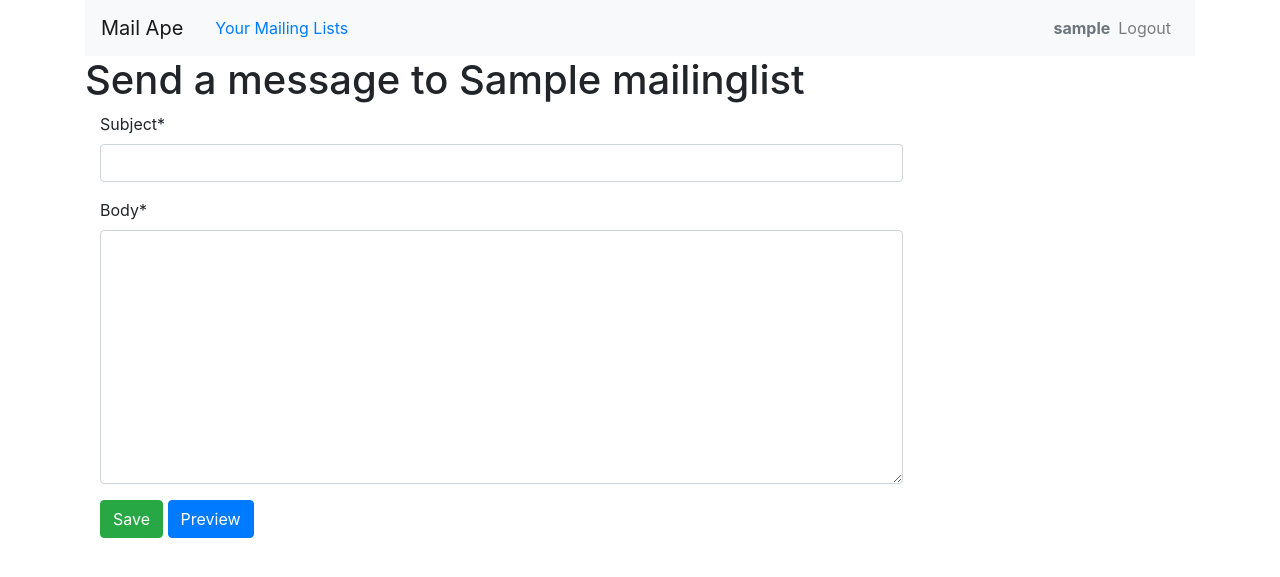
After one commit to abhie-lp/mail-ape, a Django app: page /mailinglist/00000000-0000-0000-0000-000000000001/message/new/ in a window 1280 px wide. The commit adds this page. Shown: the top 577 px of the page. Run offline with Django 3.2, Linux system fonts and the light colour scheme; a user stored in the database is signed in; tables that the repository leaves empty hold one stand-in row (values such as "Sample post"); some libraries are stand-ins or nearby versions.

Commit message:
Added CreateMessage view

```diff
--- a/mailinglist/urls.py
+++ b/mailinglist/urls.py
@@ -4,6 +4,8 @@ from django.urls import path, include
 app_name = "mailinglist"
 
 uuid_urls = [
+    path("message/new/", views.CreateMessageView.as_view(),
+         name="create_message"),
     path("unsubscribe/", views.UnsubscribeView.as_view(), name="unsubscribe"),
     path("delete/", views.MailingListDeleteView.as_view(), name="delete"),
     path("manage/", views.MailingListDetailView.as_view(), name="manage"),
--- a/mailinglist/views.py
+++ b/mailinglist/views.py
@@ -85,3 +85,46 @@ class UnsubscribeView(generic.DeleteView):
     def get_success_url(self):
         mailing_list = self.object.mailing_list
         return reverse("mailinglist:manage", args=[mailing_list.id])
+
+
+class CreateMessageView(LoginRequiredMixin, generic.CreateView):
+
+    SAVE_ACTION = "save"
+    PREVIEW_ACTION = "preview"
+
+    form_class = forms.MessageForm
+    template_name = "mailinglist/message_form.html"
+
+    def get_success_url(self):
+        return reverse("mailinglist:manage", args=[self.object.mailing_list.id])
+
+    def get_initial(self):
+        mailing_list = self.get_mailinglist()
+        return {"mailing_list": mailing_list.id}
+
+    def get_context_data(self, **kwargs):
+        ctx = super().get_context_data(**kwargs)
+        mailing_list = self.get_mailinglist()
+        ctx.update({
+            "mailing_list": mailing_list,
+            'SAVE_ACTION': self.SAVE_ACTION,
+            "PREVIEW_ACTION": self.PREVIEW_ACTION,
+        })
+
+        return ctx
+
+    def form_valid(self, form):
+        action = self.request.POST.get("action")
+        if action == self.PREVIEW_ACTION:
+            context = self.get_context_data(form=form, message=form.instance)
+            return self.render_to_response(context=context)
+        elif action == self.SAVE_ACTION:
+            return super().form_valid(form)
+
+    def get_mailinglist(self):
+        mailing_list = get_object_or_404(models.MailingList,
+                                         id=self.kwargs.get("pk"))
+        if not mailing_list.user_can_use_mailing_list(self.request.user):
+            raise PermissionError()
+
+        return mailing_list
--- a/templates/mailinglist/mailinglist_detail.html
+++ b/templates/mailinglist/mailinglist_detail.html
@@ -13,7 +13,7 @@
 
   <h2>Messages</h2>
   <div>Send New
-    <a class="btn btn-primary"  href="#% url 'mailinglist:create_message' object.id %}">
+    <a class="btn btn-primary"  href="{% url 'mailinglist:create_message' object.id %}">
       Send new message
     </a>
   </div>
--- /dev/null
+++ b/templates/mailinglist/message_form.html
@@ -0,0 +1,32 @@
+{% extends "base.html" %}
+{% load crispy_forms_tags %}
+{% load markdownify %}
+
+{% block title %}Send a message to {{ mailing_list }}{% endblock title %}
+
+{% block body %}
+  <h1>Send a message to {{ mailing_list.name }}</h1>
+  {% if message %}
+    <div class="card">
+      <div class="card-header">
+        Message Preview
+      </div>
+
+      <div class="card-body">
+        <h5 class="card-title">{{ message.subject }}</h5>
+        <div >{{ message.body|markdownify }}</div>
+      </div>
+    </div>
+  {% endif %}
+
+  <form method="post" class="col-sm-12 col-md-9">
+    {% csrf_token %}
+    {{ form|crispy }}
+    <button class="btn btn-success" type="submit" name="action" value="{{ SAVE_ACTION }}">Save
+    </button>
+
+    <button class="btn btn-primary" type="submit" name="action" value="{{ PREVIEW_ACTION }}">
+      Preview
+    </button>
+  </form>
+{% endblock body %}
```
